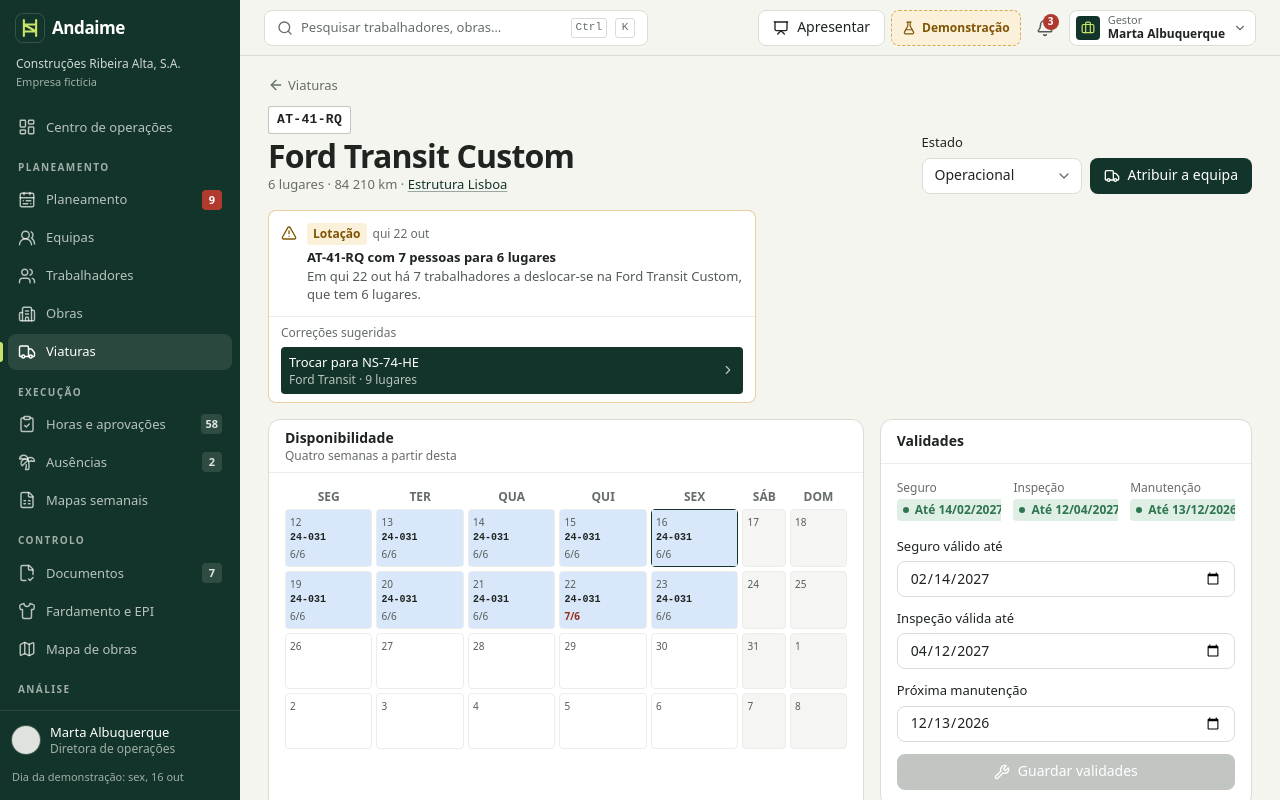
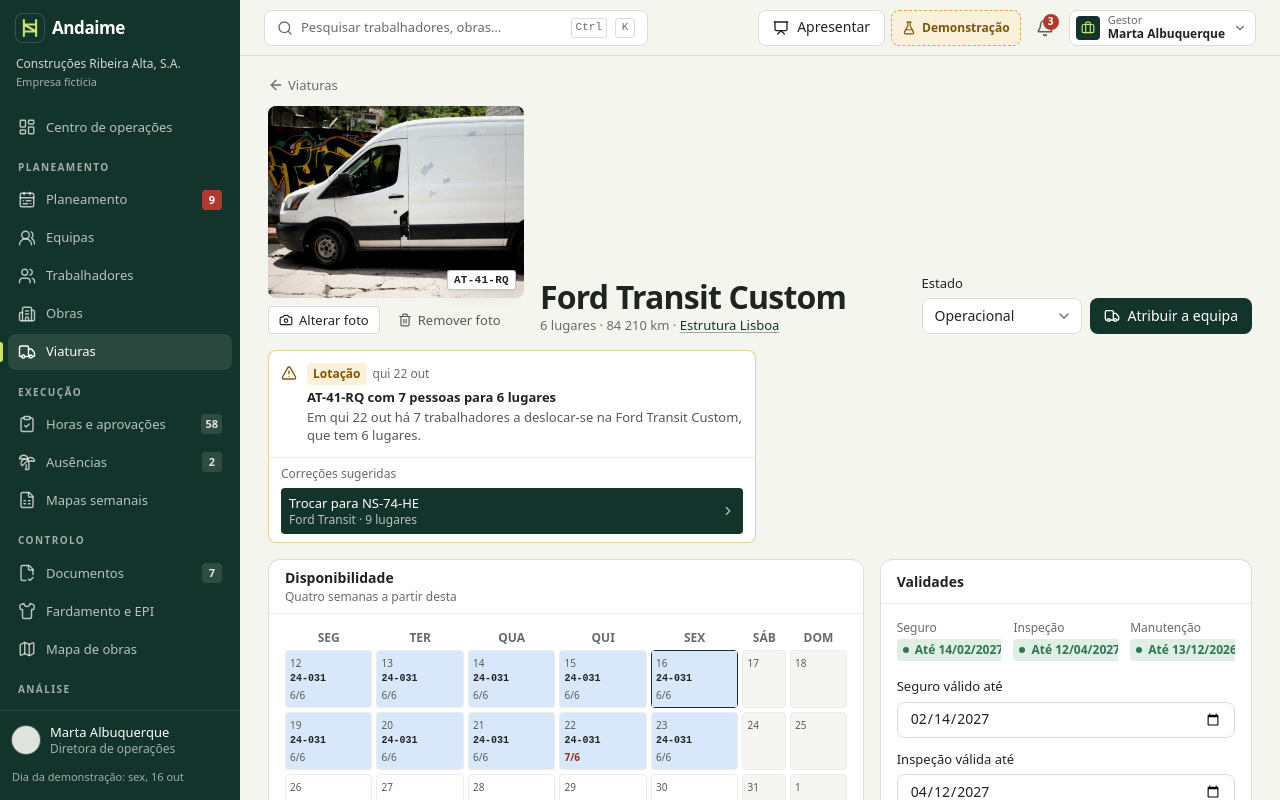
Before and after one commit to GoncaloS30/Andaime, a React (Vite) app: page /viaturas/v1 in a window 1280 px wide. Shown: the top 800 px of the page. Built offline with nearby package versions, Linux system fonts and the light colour scheme.

Commit message:
feat(fotos): viaturas com foto, placa e selo; catálogo de EPI com fotos
Co-Authored-By: Claude Opus 5.5 <noreply@anthropic.com>

```diff
--- a/src/features/equipment/EquipmentPage.tsx
+++ b/src/features/equipment/EquipmentPage.tsx
@@ -8,6 +8,8 @@ import type { DeliveryStatus, Sizes } from '@/domain/types'
 import { dateNumeric } from '@/domain/weeks'
 import { useDemo } from '@/store/store'
 import { Badge } from '@/ui/Badge'
+import { Photo } from '@/ui/Photo'
+import { PhotoUpload } from '@/ui/PhotoUpload'
 import { Button } from '@/ui/Button'
 import { Select } from '@/ui/Field'
 import { PageHeader, Panel } from '@/ui/Layout'
@@ -53,14 +55,24 @@ export function EquipmentPage() {
                     const out = Object.values(db.deliveries).filter((d) => d.itemId === e.id && d.status === 'entregue').reduce((s, d) => s + d.qty, 0)
                     return (
                       <tr key={e.id}>
-                        <td className="font-medium">{e.name}{e.sizeKind && <span className="ml-1.5 text-xs font-normal text-ink-3">por tamanho</span>}</td>
+                        <td className="font-medium">
+                          <span className="flex items-center gap-2.5">
+                            <Photo photo={e.photo} format="artigo" alt="" sizes="40px" rounded="sm" className="w-10" fallback={<Shirt className="size-4 text-ink-4" aria-hidden />} />
+                            <span>{e.name}{e.sizeKind && <span className="ml-1.5 text-xs font-normal text-ink-3">por tamanho</span>}</span>
+                          </span>
+                        </td>
                         <td><Badge>{KIND[e.kind]}</Badge></td>
                         <td className="num">
                           <span className="font-mono tabular">{e.stock}</span>
                           {e.stock < 5 && <Badge tone="warn" dot className="ml-2">Stock baixo</Badge>}
                         </td>
                         <td className="num font-mono tabular">{out}</td>
-                        <td className="text-right"><Button size="sm" variant="ghost" onClick={() => setDeliver({ itemId: e.id })}>Entregar</Button></td>
+                        <td>
+                          <span className="flex items-center justify-end gap-1">
+                            <PhotoUpload target={{ type: 'artigo', id: e.id }} current={e.photo} alt={e.name} label="Foto" compact />
+                            <Button size="sm" variant="ghost" onClick={() => setDeliver({ itemId: e.id })}>Entregar</Button>
+                          </span>
+                        </td>
                       </tr>
                     )
                   })}
--- a/src/features/vehicles/VehicleDetailPage.tsx
+++ b/src/features/vehicles/VehicleDetailPage.tsx
@@ -11,6 +11,8 @@ import { cn } from '@/lib/cn'
 import { selectConflicts } from '@/store/selectors'
 import { useDemo } from '@/store/store'
 import { Badge, Plate } from '@/ui/Badge'
+import { Photo } from '@/ui/Photo'
+import { PhotoUpload } from '@/ui/PhotoUpload'
 import { Button } from '@/ui/Button'
 import { Field, Input, Select } from '@/ui/Field'
 import { Detail, Panel } from '@/ui/Layout'
@@ -45,10 +47,21 @@ export function VehicleDetailPage() {
       <Link to="/viaturas" className="mb-3 inline-flex items-center gap-1 text-sm text-ink-3 hover:text-ink">
         <ArrowLeft className="size-4" aria-hidden /> Viaturas
       </Link>
-      <header className="mb-4 flex flex-wrap items-end justify-between gap-3">
-        <div>
-          <Plate plate={v.plate} className="h-7 px-2 text-sm" />
-          <h1 className="mt-1 font-expanded text-2xl font-semibold tracking-tight">{v.make} {v.model}</h1>
+      <header className="mb-4 flex flex-wrap items-end gap-4">
+        <div className="w-full space-y-2 sm:w-64">
+          <div className="relative">
+            <Photo photo={v.photo} format="viatura" eager sizes="256px" fallback={<Truck className="size-8 text-ink-4" aria-hidden />} />
+            <Plate plate={v.plate} className="absolute right-2 bottom-2 shadow-e1" />
+            {v.status !== 'operacional' && (
+              <Badge tone="danger" dot className="absolute top-2 left-2" icon={v.status === 'oficina' ? <Wrench className="size-3" aria-hidden /> : undefined}>
+                {VEHICLE_STATUS[v.status]}
+              </Badge>
+            )}
+          </div>
+          <PhotoUpload target={{ type: 'viatura', id: v.id }} current={v.photo} alt={`${v.make} ${v.model}`} />
+        </div>
+        <div className="min-w-[min(100%,16rem)] flex-1">
+          <h1 className="font-expanded text-2xl font-semibold tracking-tight">{v.make} {v.model}</h1>
           <p className="text-sm text-ink-3">
             {v.seats} lugares · {v.km.toLocaleString('pt-PT')} km · {team ? <Link to={`/equipas/${team.id}`} className="text-pinho underline decoration-pinho/40 underline-offset-2 hover:decoration-pinho">{team.name}</Link> : 'Reserva'}
           </p>
--- a/src/features/vehicles/VehiclesPage.tsx
+++ b/src/features/vehicles/VehiclesPage.tsx
@@ -11,6 +11,7 @@ import { cn } from '@/lib/cn'
 import { selectConflicts } from '@/store/selectors'
 import { useDemo } from '@/store/store'
 import { Badge, Plate } from '@/ui/Badge'
+import { Photo } from '@/ui/Photo'
 import { Button } from '@/ui/Button'
 import { Field, Input, Select } from '@/ui/Field'
 import { PageHeader } from '@/ui/Layout'
@@ -85,6 +86,7 @@ export function VehiclesPage() {
                   <tr key={v.id}>
                     <td>
                       <Link to={`/viaturas/${v.id}`} className="flex items-center gap-2.5 hover:underline">
+                        <Photo photo={v.photo} format="viatura" alt="" sizes="64px" rounded="sm" className="w-16" fallback={<Truck className="size-4 text-ink-4" aria-hidden />} />
                         <Plate plate={v.plate} />
                         <span>
                           {v.make} {v.model}
--- a/src/ui/PhotoUpload.tsx
+++ b/src/ui/PhotoUpload.tsx
@@ -16,11 +16,13 @@ interface PhotoUploadProps {
   /** Texto alternativo da foto nova (p. ex. "Retrato de Rui Fontes"). */
   alt: string
   label?: string
+  /** Em tabelas: só o botão de carregar (remover fica na ficha). */
+  compact?: boolean
   className?: string
 }
 
 /** Carregar (telemóvel ou PC) e remover a foto de um registo. A foto é reduzida no navegador e fica no IndexedDB. */
-export function PhotoUpload({ target, current, alt, label = 'Alterar foto', className }: PhotoUploadProps) {
+export function PhotoUpload({ target, current, alt, label = 'Alterar foto', compact, className }: PhotoUploadProps) {
   const setPhoto = useDemo((s) => s.setPhoto)
   const undo = useDemo((s) => s.undo)
   const [busy, setBusy] = useState(false)
@@ -55,6 +57,7 @@ export function PhotoUpload({ target, current, alt, label = 'Alterar foto', clas
           type="file"
           accept="image/jpeg,image/png,image/webp"
           className="sr-only"
+          aria-label={compact ? `${label} de ${alt}` : undefined}
           disabled={busy}
           onChange={(e) => {
             void pick(e.target.files?.[0])
@@ -62,7 +65,7 @@ export function PhotoUpload({ target, current, alt, label = 'Alterar foto', clas
           }}
         />
       </label>
-      {current && (
+      {current && !compact && (
         <Button
           size="sm"
           variant="ghost"
```
